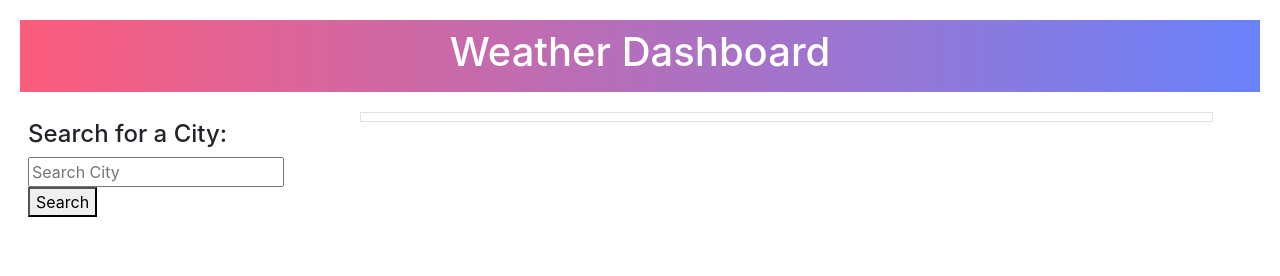
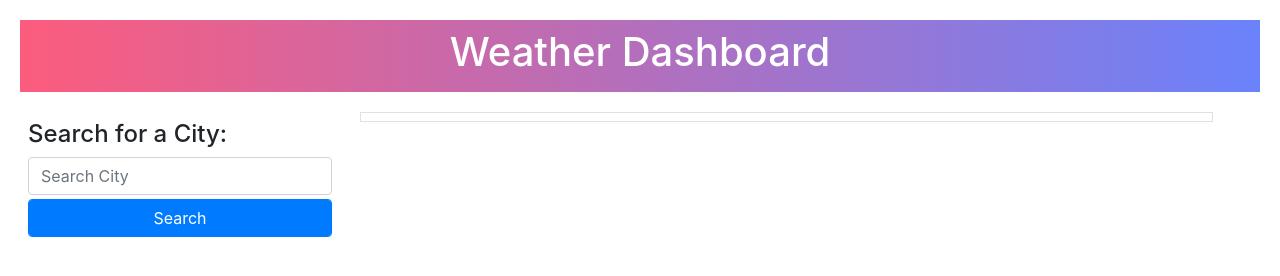
Before and after one commit to swaguespack/06-Challenge-Weather-Dashboard, a plain HTML site: page index.html in a window 1280 px wide. Drawn offline with nearby package versions, Linux system fonts and the light colour scheme.

Commit message:
edited search bar and button classes and types in HTML

```diff
--- a/index.html
+++ b/index.html
@@ -27,8 +27,8 @@
             <aside class="col-12 col-md-3 p-2">
                 <form>
                     <h4>Search for a City:</h4>
-                    <input id = "searchBar" placeholder="Search City"></input>
-                    <button id = "submit">Search</button>
+                    <input type="search" class = "form-control" id = "searchBar" placeholder="Search City"></input>
+                    <button class = "form-control mt-1 btn btn-primary" id = "submit" type="button">Search</button>
                 </form>
                 <div id="search-history-button" ></div>
             </aside>
```
